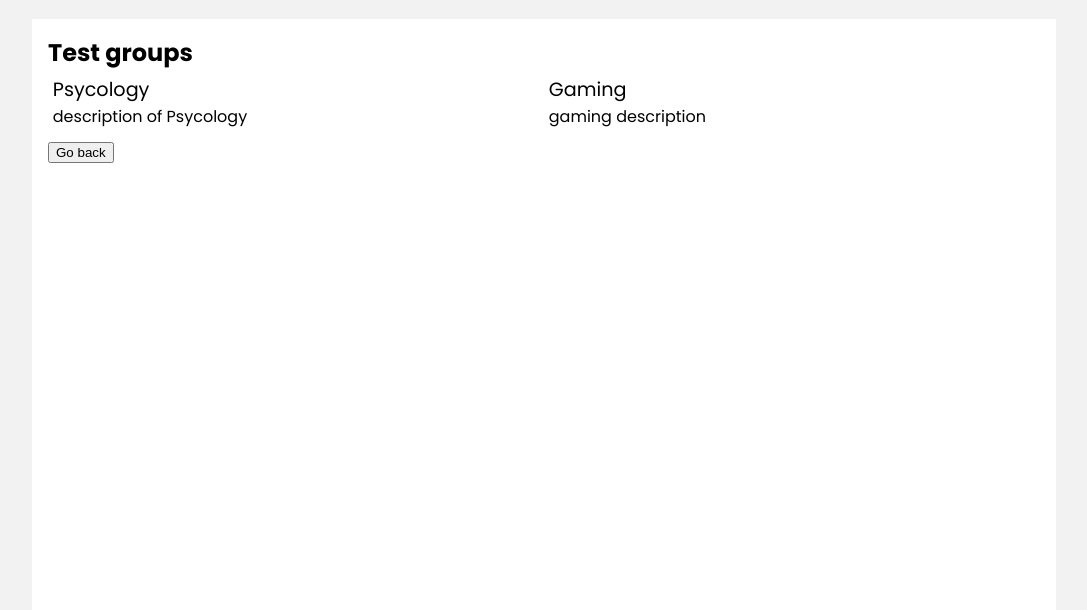
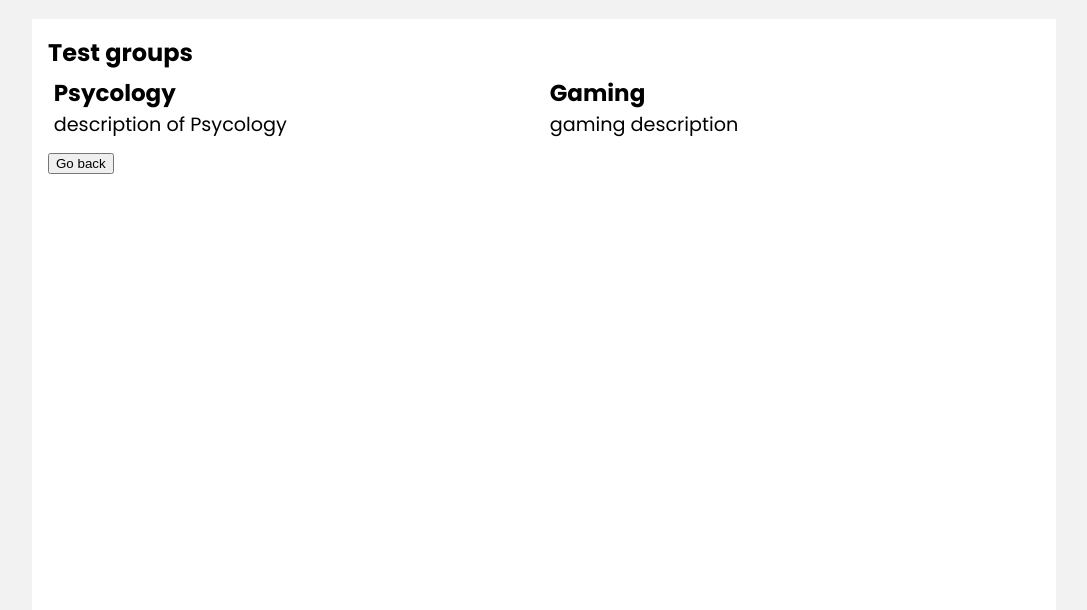
Before and after one commit to DiceNameIsMy/django-testing-site, a Django app: page /groups/ in a window 1280 px wide. Shown: the part 95-705 px from the top of the page, without its empty margins (96-1183 px from the left). Run offline with Django 3.2, Linux system fonts and the light colour scheme; a user stored in the database is signed in; data comes from the database, SQL or seed files in the repository.

Commit message:
style improvements

```diff
--- a/testing/static/testing/style.css
+++ b/testing/static/testing/style.css
@@ -118,6 +118,11 @@
   margin: 0em;
 }
 
+h2.obj_name {
+  font-size: 1.2em;
+  color: black;
+}
+
 h3 {
   margin: 0;
   font-weight: normal;
--- a/testing/static/testing/style.scss
+++ b/testing/static/testing/style.scss
@@ -111,6 +111,12 @@
 
 h2 {
     margin: 0em;
+
+}
+
+h2.obj_name {
+    font-size: 1.2em;
+    color: black;
 }
 
 h3 {
--- a/testing/templates/testing/group_tests.html
+++ b/testing/templates/testing/group_tests.html
@@ -11,11 +11,13 @@
         <h3>There is no tests avaliable.</h3><br>
     {% else %}
         {% for test in tests %}
+        <a href="{{ test.pk }}">
         <section class="wrapper">
-            <a href="{{ test.pk }}">{{ test.name }}</a><br>
+            <h2 class=obj_name>{{ test.name }}</h2>
             <span class="description">{{ test.description }}</span><br>
             <span class="date">{{ test.pub_date }}</span>
         </section>
+        </a>
         {% endfor %}
     {% endif %}
 </article>
--- a/testing/templates/testing/groups.html
+++ b/testing/templates/testing/groups.html
@@ -8,10 +8,12 @@
 <article>
 <h2>Test groups</h2><br>
     {% for group in groups %}
+    <a href="/tests/{{ group.name }}">
         <section class="wrapper">
-        <a href="/tests/{{ group.name }}">{{ group.name }}</a>
+        <h2 class="obj_name">{{ group.name }}</h2>
         <p class="description">{{ group.description }}</p>
         </section>
+    </a>
     {% endfor %}
 </article>
 
--- a/testing/templates/testing/testing.html
+++ b/testing/templates/testing/testing.html
@@ -12,4 +12,7 @@
     {% csrf_token %}
     <input type="submit" name="start" value="Start">
 </form>
+<form action="/groups">
+    <input type="submit" value="Go back" />
+</form>
 {% endblock %}
```
Also changed, not shown: testing/templates/testing/test_detail.html (+4 -3 lines), 1 other file.
